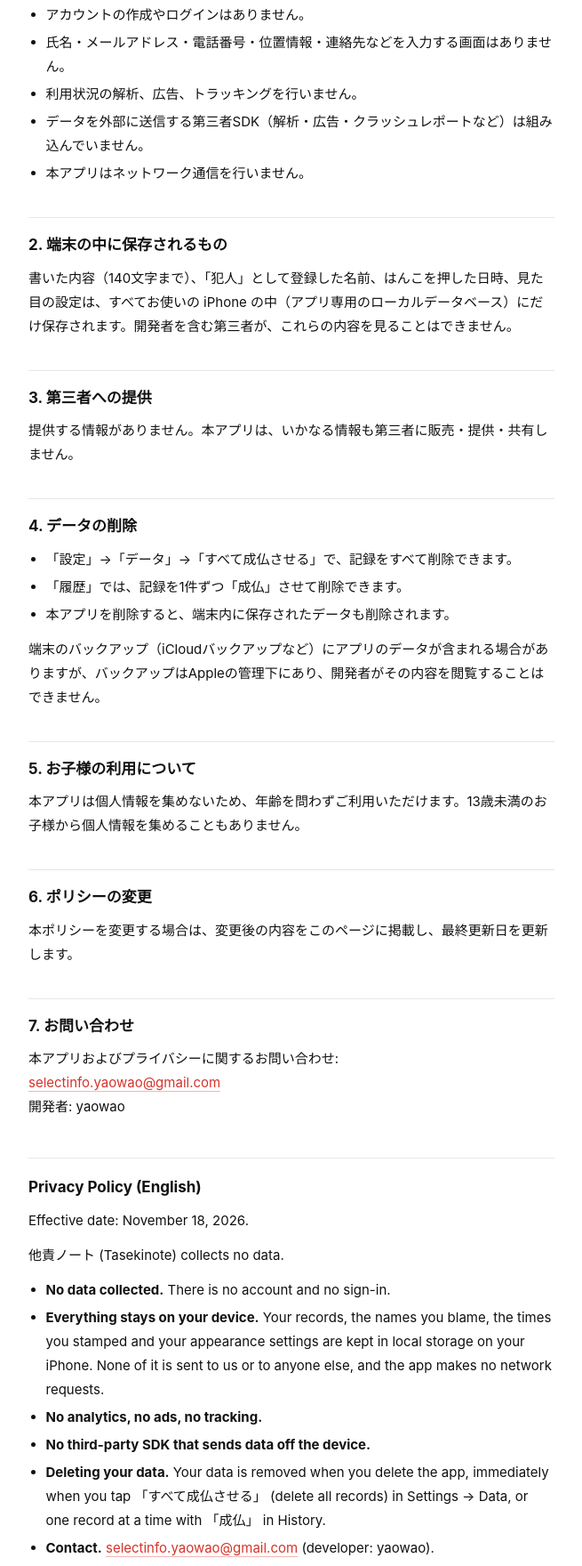
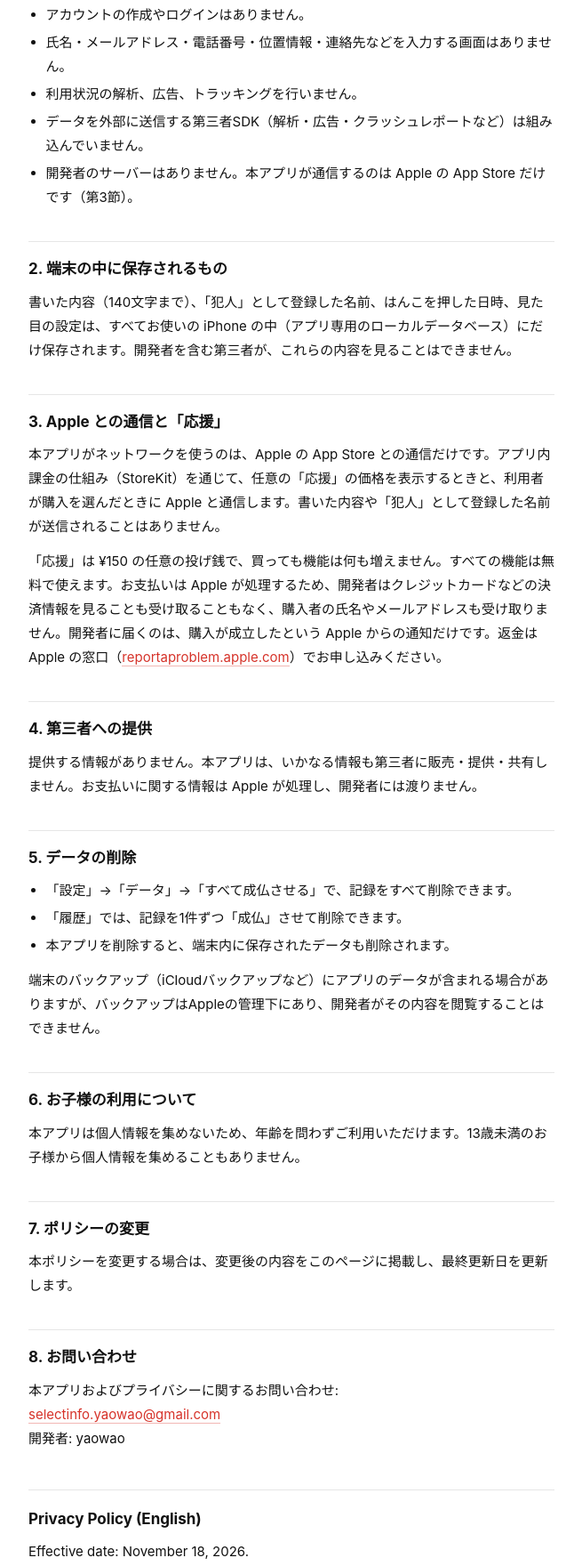
Before and after one commit to yaowamik2222/tasekinote-app, a plain HTML site: page privacy.html in a window 1280 px wide. Shown: the part 353-2113 px from the top of the page at 89% size, without its empty margins (312-967 px from the left). Drawn offline with Linux system fonts and the light colour scheme.

Commit message:
応援（任意の投げ銭）に合わせてサポートとプライバシーポリシーを更新

```diff
--- a/privacy.html
+++ b/privacy.html
@@ -99,16 +99,20 @@
 <li>氏名・メールアドレス・電話番号・位置情報・連絡先などを入力する画面はありません。</li>
 <li>利用状況の解析、広告、トラッキングを行いません。</li>
 <li>データを外部に送信する第三者SDK（解析・広告・クラッシュレポートなど）は組み込んでいません。</li>
-<li>本アプリはネットワーク通信を行いません。</li>
+<li>開発者のサーバーはありません。本アプリが通信するのは Apple の App Store だけです（第3節）。</li>
 </ul>
 
 <h2>2. 端末の中に保存されるもの</h2>
 <p>書いた内容（140文字まで）、「犯人」として登録した名前、はんこを押した日時、見た目の設定は、すべてお使いの iPhone の中（アプリ専用のローカルデータベース）にだけ保存されます。開発者を含む第三者が、これらの内容を見ることはできません。</p>
 
-<h2>3. 第三者への提供</h2>
-<p>提供する情報がありません。本アプリは、いかなる情報も第三者に販売・提供・共有しません。</p>
+<h2>3. Apple との通信と「応援」</h2>
+<p>本アプリがネットワークを使うのは、Apple の App Store との通信だけです。アプリ内課金の仕組み（StoreKit）を通じて、任意の「応援」の価格を表示するときと、利用者が購入を選んだときに Apple と通信します。書いた内容や「犯人」として登録した名前が送信されることはありません。</p>
+<p>「応援」は ¥150 の任意の投げ銭で、買っても機能は何も増えません。すべての機能は無料で使えます。お支払いは Apple が処理するため、開発者はクレジットカードなどの決済情報を見ることも受け取ることもなく、購入者の氏名やメールアドレスも受け取りません。開発者に届くのは、購入が成立したという Apple からの通知だけです。返金は Apple の窓口（<a href="https://reportaproblem.apple.com/">reportaproblem.apple.com</a>）でお申し込みください。</p>
 
-<h2>4. データの削除</h2>
+<h2>4. 第三者への提供</h2>
+<p>提供する情報がありません。本アプリは、いかなる情報も第三者に販売・提供・共有しません。お支払いに関する情報は Apple が処理し、開発者には渡りません。</p>
+
+<h2>5. データの削除</h2>
 <ul>
 <li>「設定」→「データ」→「すべて成仏させる」で、記録をすべて削除できます。</li>
 <li>「履歴」では、記録を1件ずつ「成仏」させて削除できます。</li>
@@ -116,13 +120,13 @@
 </ul>
 <p>端末のバックアップ（iCloudバックアップなど）にアプリのデータが含まれる場合がありますが、バックアップはAppleの管理下にあり、開発者がその内容を閲覧することはできません。</p>
 
-<h2>5. お子様の利用について</h2>
+<h2>6. お子様の利用について</h2>
 <p>本アプリは個人情報を集めないため、年齢を問わずご利用いただけます。13歳未満のお子様から個人情報を集めることもありません。</p>
 
-<h2>6. ポリシーの変更</h2>
+<h2>7. ポリシーの変更</h2>
 <p>本ポリシーを変更する場合は、変更後の内容をこのページに掲載し、最終更新日を更新します。</p>
 
-<h2>7. お問い合わせ</h2>
+<h2>8. お問い合わせ</h2>
 <p>本アプリおよびプライバシーに関するお問い合わせ:<br>
 <a href="mailto:selectinfo.yaowao@gmail.com">selectinfo.yaowao@gmail.com</a><br>
 開発者: yaowao</p>
@@ -133,7 +137,8 @@
 <p>他責ノート (Tasekinote) collects no data.</p>
 <ul>
 <li><strong>No data collected.</strong> There is no account and no sign-in.</li>
-<li><strong>Everything stays on your device.</strong> Your records, the names you blame, the times you stamped and your appearance settings are kept in local storage on your iPhone. None of it is sent to us or to anyone else, and the app makes no network requests.</li>
+<li><strong>Everything stays on your device.</strong> Your records, the names you blame, the times you stamped and your appearance settings are kept in local storage on your iPhone. None of it is sent to us or to anyone else. The app's only network communication is with Apple's App Store (StoreKit), to show the price of the optional tip and to process a tip you choose to buy.</li>
+<li><strong>Optional tip.</strong> The app offers an optional ¥150 tip that unlocks nothing; every feature is free. Payment is handled entirely by Apple, so we never see your payment details, name or email address. Refunds are handled by Apple at <a href="https://reportaproblem.apple.com/">reportaproblem.apple.com</a>.</li>
 <li><strong>No analytics, no ads, no tracking.</strong></li>
 <li><strong>No third-party SDK that sends data off the device.</strong></li>
 <li><strong>Deleting your data.</strong> Your data is removed when you delete the app, immediately when you tap 「すべて成仏させる」 (delete all records) in Settings → Data, or one record at a time with 「成仏」 in History.</li>
```
Also changed, not shown: index.html (+15 -4 lines).
